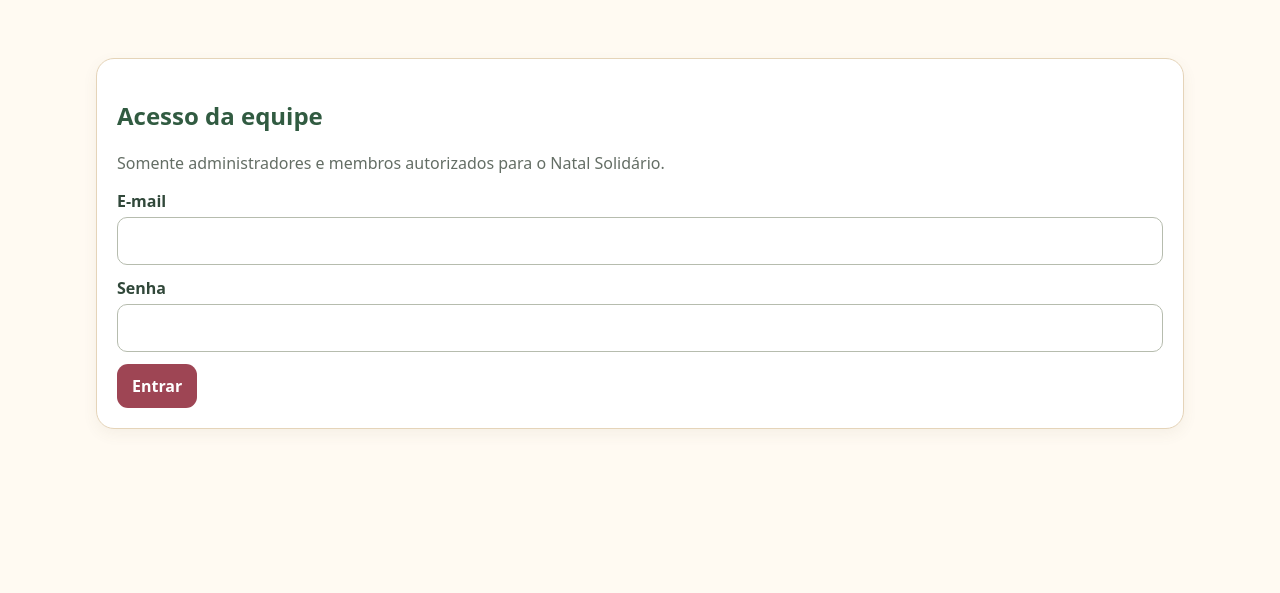
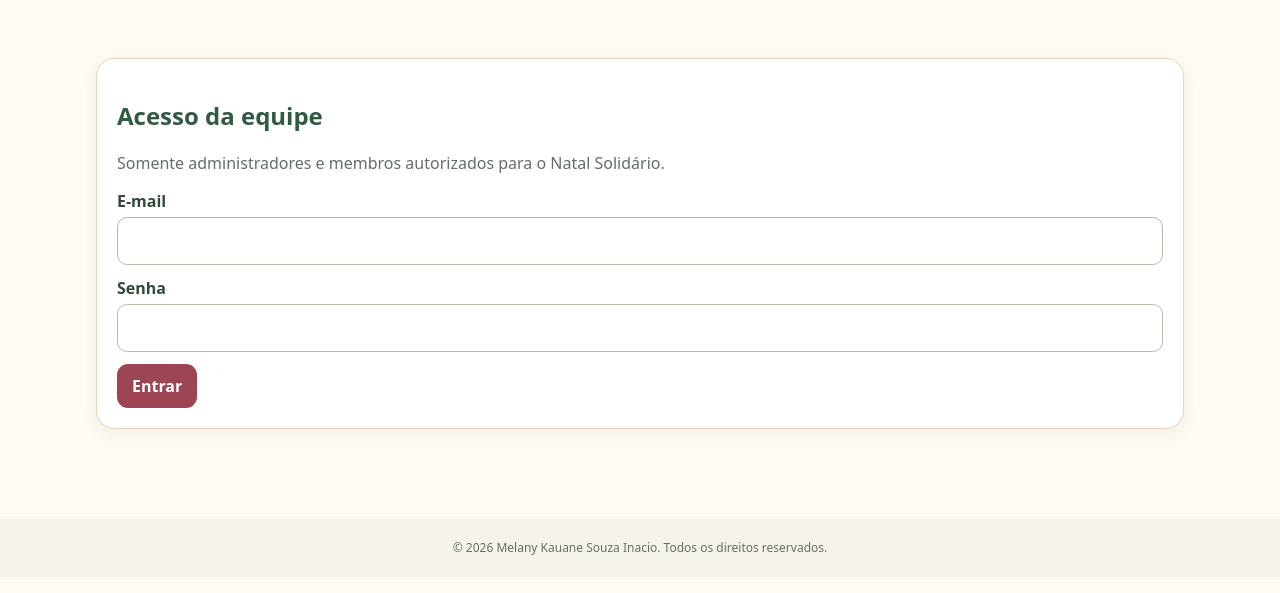
Before and after one commit to melanysi/institutoidg, a plain HTML site: page natal-gestao.html in a window 1280 px wide. Shown: the part 199-792 px from the top of the page. Drawn offline with nearby package versions, Linux system fonts and the light colour scheme.

Commit message:
Add consistent Melany Kauane copyright footer

```diff
--- a/natal-gestao.html
+++ b/natal-gestao.html
@@ -10,4 +10,4 @@
 <section id="dashboard" hidden><div class="card"><h2>Organização dos presentes</h2><div id="metrics" class="metrics"></div><p class="muted">Todos os presentes foram doados pelos Correios e recebidos pelo Instituto. Marque como entregue somente após a entrega à criança.</p><button id="reload" class="secondary">Atualizar dados</button></div>
 <section class="card"><h2>Lista das crianças e distribuição</h2><label class="filter">Pesquisar criança<input id="search" type="search" placeholder="Buscar"></label><div class="list" id="sponsorship-list"></div></section></section></main>
 <script src="https://cdn.jsdelivr.net/npm/@supabase/supabase-js@2"></script><script src="supabase-config.js"></script><script src="idg-natal-gestao.js?v=20261112-correios-2"></script>
-</body></html>
+<footer class="idg-copyright" aria-label="Direitos autorais">© 2026 Melany Kauane Souza Inacio. Todos os direitos reservados.</footer><style id="idg-copyright-style">.idg-copyright{position:relative;z-index:1;clear:both;box-sizing:border-box;width:100%;padding:20px 16px;text-align:center;font:400 12px/1.5 system-ui,-apple-system,BlinkMacSystemFont,"Segoe UI",sans-serif;color:#647067;background:#f6f3eb}.idg-copyright a{color:inherit}</style></body></html>
```
